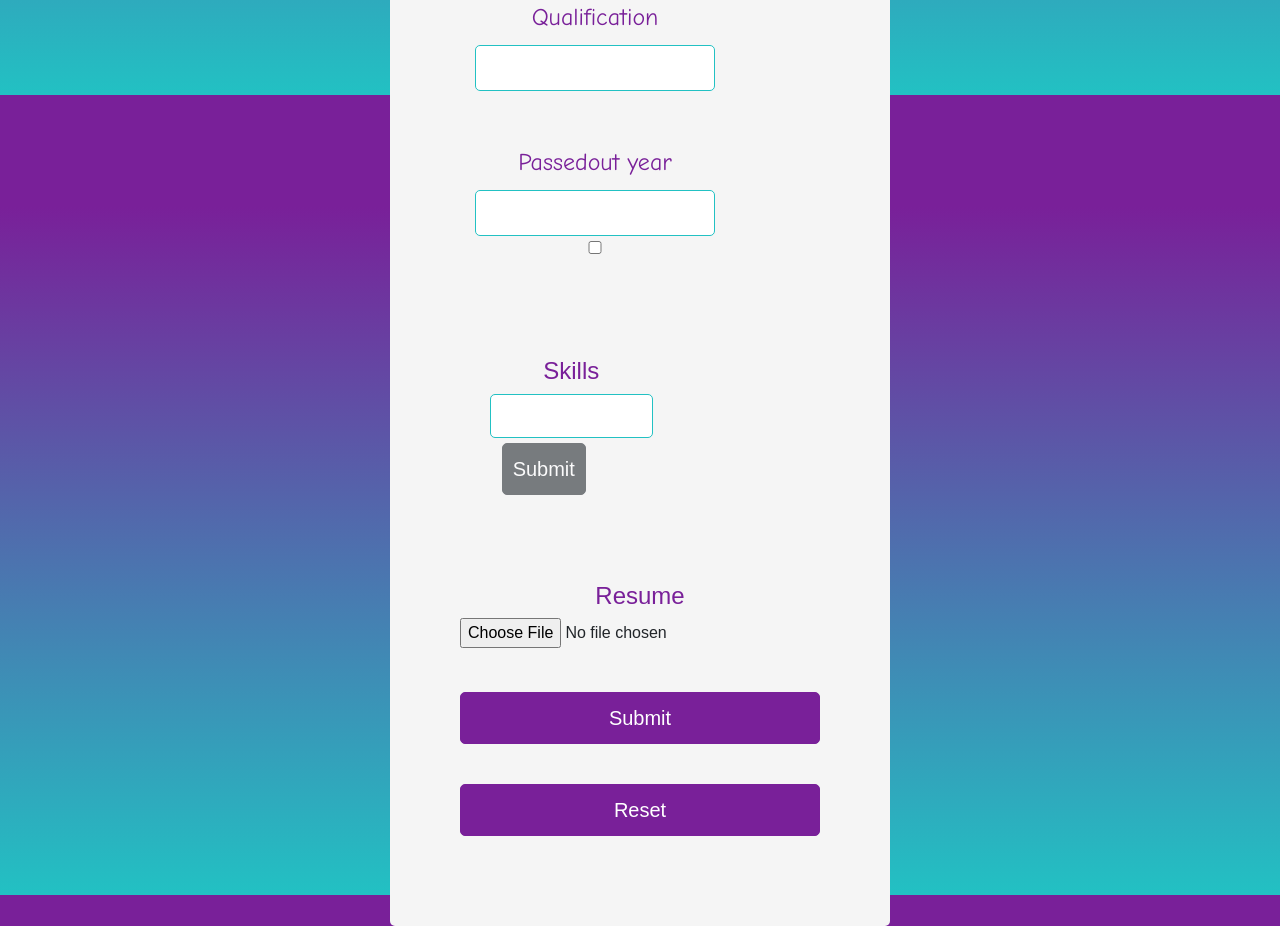
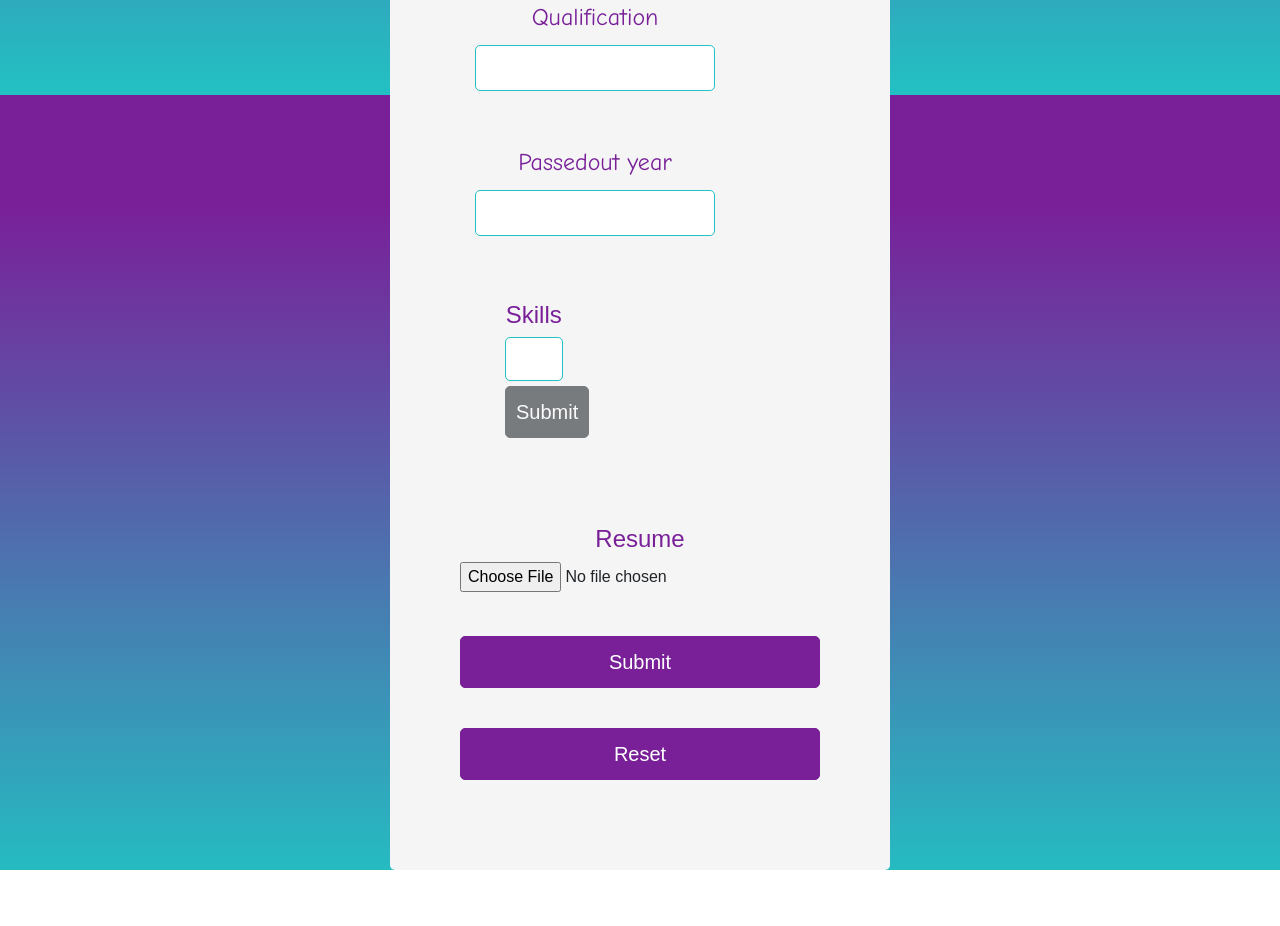
Before and after one commit to Jananis3/jananiSenchola, a plain HTML site: page task4/todo1.html in a window 1280 px wide. Shown: the part 2305-3231 px from the top of the page. After the commit the page ends 3175 px from the top, so only its background shows below. Drawn offline with nearby package versions, Linux system fonts and the light colour scheme.

Commit message:
Update todo1.html

```diff
--- a/task4/todo1.html
+++ b/task4/todo1.html
@@ -104,10 +104,9 @@
 
 	<h4><div class="input-group">
     	<label for="passedout year">Passedout year  </label>
-    	<input type="passedout" id="passedout" name="passedout" >
-	<input type="checkbox" id="vehicle1" name="vehicle1" value=
-    	<div class="error"></div>
-        </div></br></h4></font></form>
+    	<input type="passedout" id="passedout" name="passedout">
+        <div class="error"></div>
+	</div></br></h4></font></form>
 
 	<div class="container mt-3"><center>
 		<div class="input-group">
```
